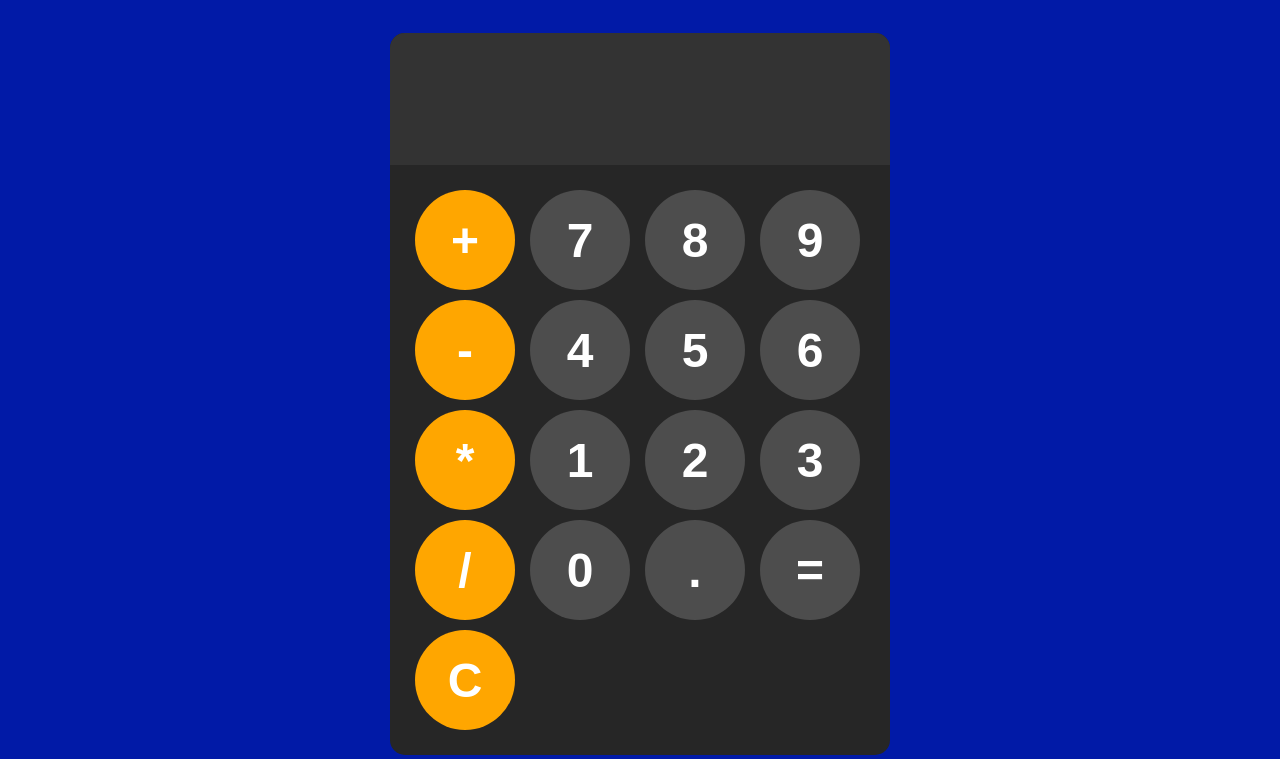
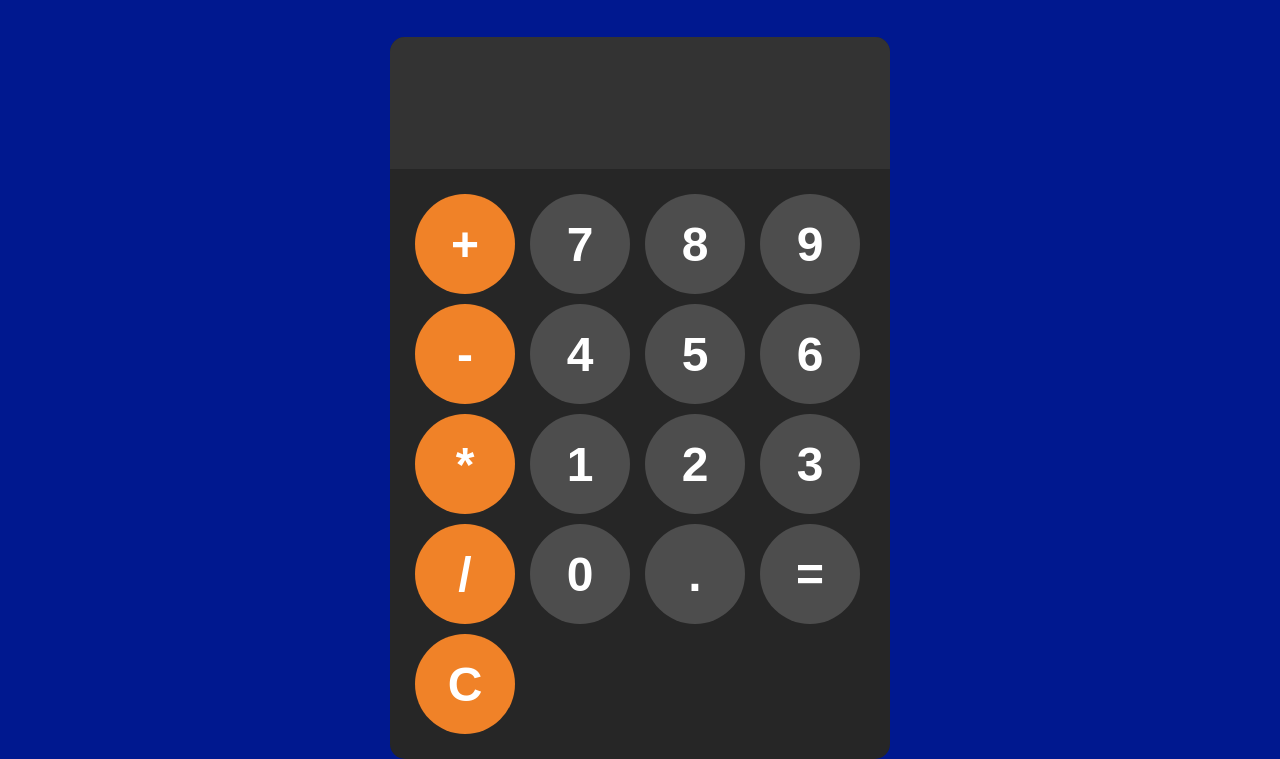
Before and after one commit to EliteDeadshot94/elitedeadshot94.github.io, a plain HTML site: page calculator.html in a window 1280 px wide. Shown: the part 240-999 px from the top of the page. Drawn offline with Linux system fonts and the light colour scheme.

Commit message:
Making the colors a little less ass

```diff
--- a/style.css
+++ b/style.css
@@ -1,22 +1,36 @@
+@import url('https://fonts.googleapis.com/css2?family=Roboto:ital,wght@0,100..900;1,100..900&display=swap');
+
+body {
+  margin: 0;
+  display: flex;
+  flex-direction: column;
+  justify-content: center;
+  align-items: center;
+  background-color: hsl(230, 100%, 28%);
+  color: hsl(226, 100%, 94%);
+
+  font-family: "Roboto", sans-serif;
+  font-optical-sizing: auto;
+  font-weight: 400;
+  font-style: normal;
+}
+
 #myH3 {
   width: 100%;
   text-align: center;
   font-size: 3rem;
-    color: black;
 }
 
 #myP {
   width: 100%;
   text-align: center;
   font-size: 2rem;
-    color: black;
 }
 
 ul {
   display: flex;
   list-style-type: none;
   gap: 20px;
-
 }
 
 a {
@@ -37,24 +51,15 @@ a {
   width: 100%;
   text-align: center;
   font-size: 5rem;
-    color: black;
 }
 
-body {
-    margin: 0;
-    display: flex;
-    flex-direction: column;
-    justify-content: center;
-    align-items: center;
-    background-color: hsl(231, 99%, 33%);
-}
 
 #calculator {
-    font-family: Arial, sans-serif;
   background-color: hsl(0, 0%, 15%);
   border-radius: 15px;
   max-width: 500px;
   overflow: hidden;
+  color: white;
 }
 
 #display {
@@ -72,6 +77,7 @@ body {
   grid-template-columns: repeat(4, 1fr);
   gap: 10px;
   padding: 25px;
+  color: white;
 }
 
 button {
@@ -95,7 +101,7 @@ button:active {
 }
 
 .operator-btn {
-    background-color: hsl(39, 100%, 50%);
+  background-color: hsl(27, 87%, 55%);
 }
 
 .operator-btn:hover {
```
Lines whose indentation alone changed are shown as unchanged.
